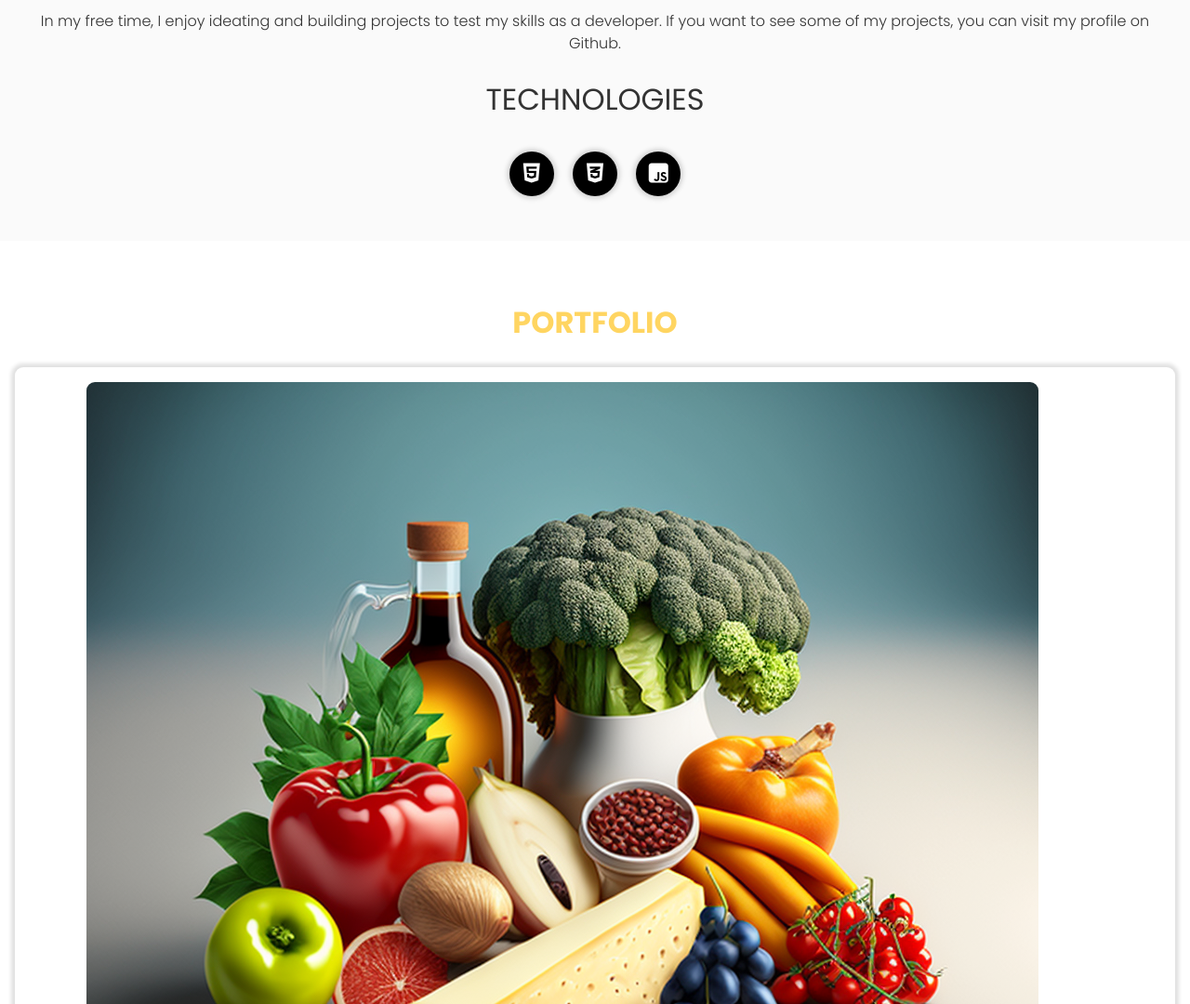
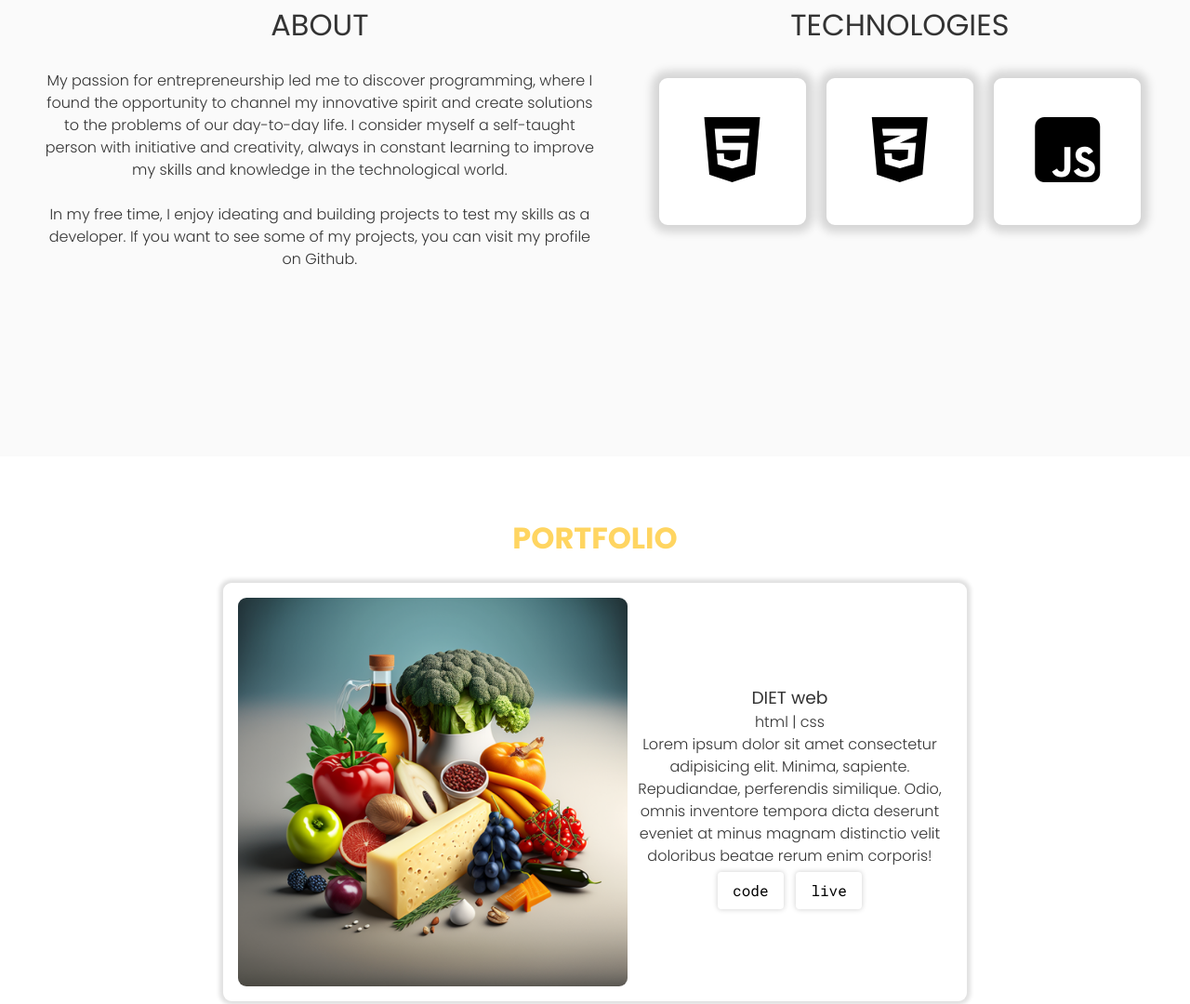
Before and after one commit to joseortizx/portafolio-personal, a plain HTML site: page index.html in a window 1280 px wide. Shown: the part 987-2067 px from the top of the page at 93% size. Drawn offline with Linux system fonts and the light colour scheme.

Commit message:
feat: update project section and html"

```diff
--- a/index.html
+++ b/index.html
@@ -28,9 +28,9 @@
       </nav>
     </header>
     <!-- ===== main ===== -->
-    <main id="home" class="main">
+    <main class="main">
       <!-- ===== section home ===== -->
-      <section class="section__home">
+      <section id="home" class="section__home">
         <!-- ===== home picture ===== -->
         <div class="section__home--img">
           <picture><img src="./assets/yo2.jpg" alt="joseortizx" /></picture>
@@ -62,74 +62,104 @@
       </section>
       <!-- ===== section about ===== -->
       <section id="about" class="section__about">
+        <div class="first-child">
           <h2>about</h2>
           <p>
-          My passion for entrepreneurship led me to discover programming, where
-          I found the opportunity to channel my innovative spirit and create
-          solutions to the problems of our day-to-day life. I consider myself a
-          self-taught person with initiative and creativity, always in constant
-          learning to improve my skills and knowledge in the technological
-          world.
+            My passion for entrepreneurship led me to discover programming,
+            where I found the opportunity to channel my innovative spirit and
+            create solutions to the problems of our day-to-day life. I consider
+            myself a self-taught person with initiative and creativity, always
+            in constant learning to improve my skills and knowledge in the
+            technological world.
           </p>
           <p>
             In my free time, I enjoy ideating and building projects to test my
-          skills as a developer. If you want to see some of my projects, you can
-          visit my profile on Github.
+            skills as a developer. If you want to see some of my projects, you
+            can visit my profile on Github.
           </p>
+        </div>
+        <div class="second-child">
           <h2>technologies</h2>
           <div class="section__about--btns">
-          <button class="btn btn-dark">
+            <button class="btn btn-dark btn-desktop">
               <i class="fa-brands fa-html5"></i>
             </button>
-          <button class="btn btn-dark">
+            <button class="btn btn-dark btn-desktop">
               <i class="fa-brands fa-css3-alt"></i>
             </button>
-          <button class="btn btn-dark">
+            <button class="btn btn-dark btn-desktop">
               <i class="fa-brands fa-square-js"></i>
             </button>
+          </div>
         </div>
       </section>
       <!-- ===== section portfolio ===== -->
       <section id="portfolio" class="section__portfolio">
         <!-- ===== card ===== -->
+        <div>
           <h2>portfolio</h2>
+        </div>
         <div class="card">
           <div class="card__img">
             <picture><img src="/assets/dieta.png" alt="" /></picture>
           </div>
+          <div class="card__description">
             <div class="card__project">
               <h3>DIET web</h3>
               <p>html | css</p>
+              <p class="none">
+                Lorem ipsum dolor sit amet consectetur adipisicing elit. Minima,
+                sapiente. Repudiandae, perferendis similique. Odio, omnis
+                inventore tempora dicta deserunt eveniet at minus magnam
+                distinctio velit doloribus beatae rerum enim corporis!
+              </p>
             </div>
             <div class="card__btn">
               <button class="card-btn">code</button>
               <button class="card-btn">live</button>
             </div>
           </div>
+        </div>
         <div class="card">
           <div class="card__img">
             <picture><img src="/assets/page2.png" alt="" /></picture>
           </div>
+          <div class="card__description">
             <div class="card__project">
               <h3>HEAD web</h3>
               <p>html | css</p>
+              <p class="none">
+                Lorem ipsum dolor sit amet consectetur adipisicing elit. Minima,
+                sapiente. Repudiandae, perferendis similique. Odio, omnis
+                inventore tempora dicta deserunt eveniet at minus magnam
+                distinctio velit doloribus beatae rerum enim corporis!
+              </p>
             </div>
             <div class="card__btn">
               <button class="card-btn">code</button>
               <button class="card-btn">live</button>
             </div>
           </div>
+        </div>
         <div class="card">
           <div class="card__img">
             <picture><img src="/assets/page3.png" alt="" /></picture>
           </div>
+          <div class="card__description">
             <div class="card__project">
               <h3>SECURITY web</h3>
               <p>html | css</p>
+              <p class="none">
+                Lorem ipsum dolor sit amet consectetur adipisicing elit. Minima,
+                sapiente. Repudiandae, perferendis similique. Odio, omnis
+                inventore tempora dicta deserunt eveniet at minus magnam
+                distinctio velit doloribus beatae rerum enim corporis!
+              </p>
             </div>
             <div class="card__btn">
               <button class="card-btn">code</button>
               <button class="card-btn">live</button>
+            </div>
           </div>
         </div>
       </section>
--- a/style/index.css
+++ b/style/index.css
@@ -50,6 +50,9 @@ h6 {
 #root,
 #__next {
   isolation: isolate;
+}
+section[id] {
+  scroll-margin-top: 5rem;
 }
 /* ===== custom properties ===== */
 :root {
@@ -215,6 +218,9 @@ h6 {
   padding: 0.5rem 1rem;
   margin: 0.3rem;
 }
+.none {
+  display: none;
+}
 /* ===== section contact ===== */
 .section__contact {
   padding-bottom: 2rem;
@@ -250,6 +256,28 @@ h6 {
   .section__home--welcome {
     max-width: 500px;
   }
+  .section__about {
+    padding: 11rem 1rem;
+  }
+  .section__portfolio {
+    display: flex;
+    flex-direction: column;
+    align-items: center;
+  }
+  .card {
+    flex-direction: row;
+    justify-content: space-between;
+    max-width: 800px;
+  }
+  .card__img {
+    width: 60%;
+  }
+  .card__description {
+    width: 50%;
+  }
+  .none {
+    display: block;
+  }
 }
 @media (min-width: 1000px) {
   .section__home--welcome h1 {
@@ -262,4 +290,23 @@ h6 {
   .section__home--img img {
     max-width: 500px;
   }
+  .section__about {
+    display: flex;
+    justify-content: space-around;
+  }
+  .first-child {
+    max-width: 600px;
+  }
+  .second-child {
+    min-width: 500px;
+  }
+  .btn-desktop {
+    border-radius: 10px;
+    font-size: 5rem;
+    height: 10rem;
+    width: 10rem;
+    box-shadow: 0 0 10px 7px hsla(0, 0%, 0%, 0.144);
+    background-color: white;
+    color: black;
+  }
 }
```
Lines whose indentation alone changed are shown as unchanged.
